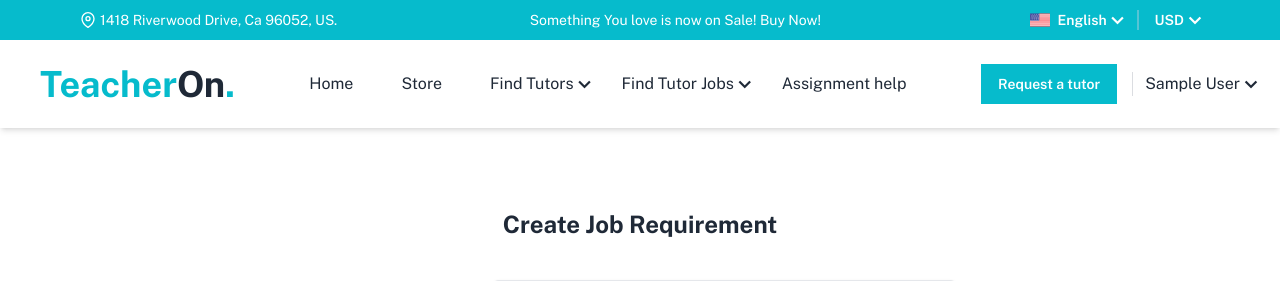
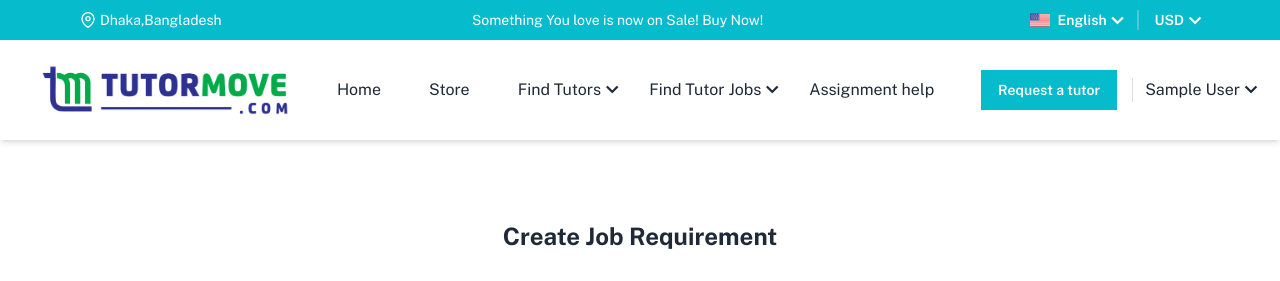
Before and after one commit to mozsocia/django-teacheron, a Django app: page /student/job-requirement/create/ in a window 1280 px wide; the page is wider, and only the part inside the window is pictured. Shown: the top 281 px of that part. Run offline with Django 4.2, Linux system fonts and the light colour scheme; the visitor is signed in with stand-in values (Sample User, id 1); data that the repository does not hold is empty.

Commit message:
header file logo add

```diff
--- a/templates/site/layouts/includes/header.html
+++ b/templates/site/layouts/includes/header.html
@@ -1,3 +1,5 @@
+{% load static %}
+
 <header class="top-nav shadow-md">
 
   <div class="bg-primary header-top">
@@ -8,7 +10,7 @@
             <path d="M21 10c0 7-9 13-9 13s-9-6-9-13a9 9 0 0 1 18 0z"></path>
             <circle cx="12" cy="10" r="3"></circle>
           </svg>
-          <span> 1418 Riverwood Drive, Ca 96052, US.</span>
+          <span>Dhaka,Bangladesh</span>
         </p>
       </div>
       <div class="hidden lg:block">
@@ -100,9 +102,7 @@
         </div>
       </div>
       <div>
-        <h1 class="text-primary text-4xl font-bold">
-          Teacher<span class="text-base-content">On<span class="text-primary">.</span></span>
-        </h1>
+        <img style="width: 250px;" src="/static/site/assets/image/logo/logo.png" alt="">
       </div>
 
       <!-- middle section -->
```
Also changed, not shown: static/site/assets/image/logo/favicon.png (added), static/site/assets/image/logo/logo.png (added).
